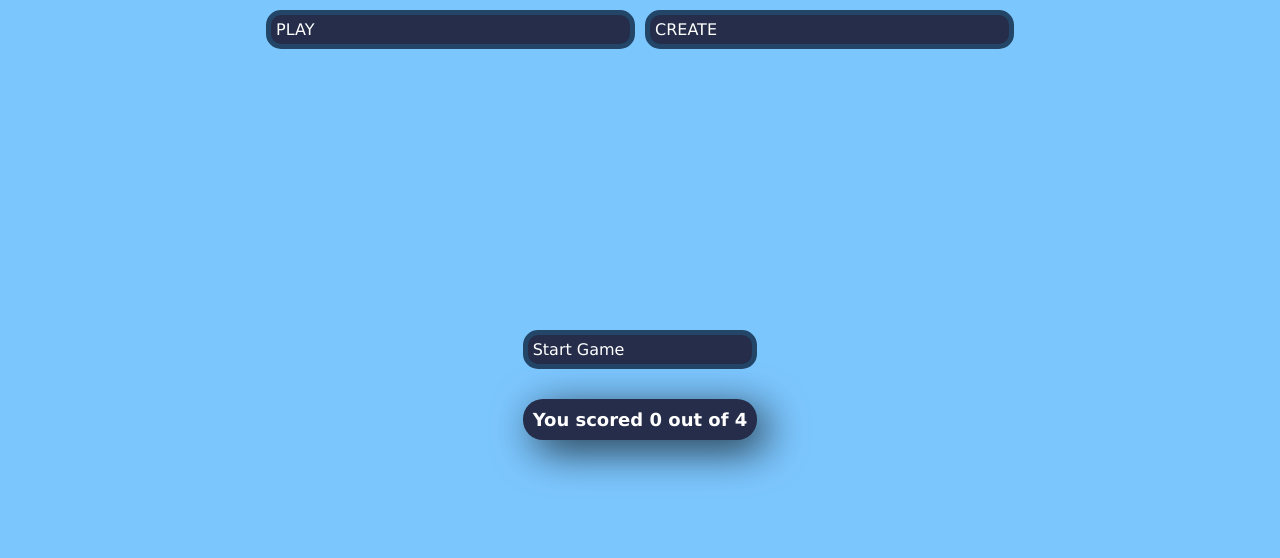
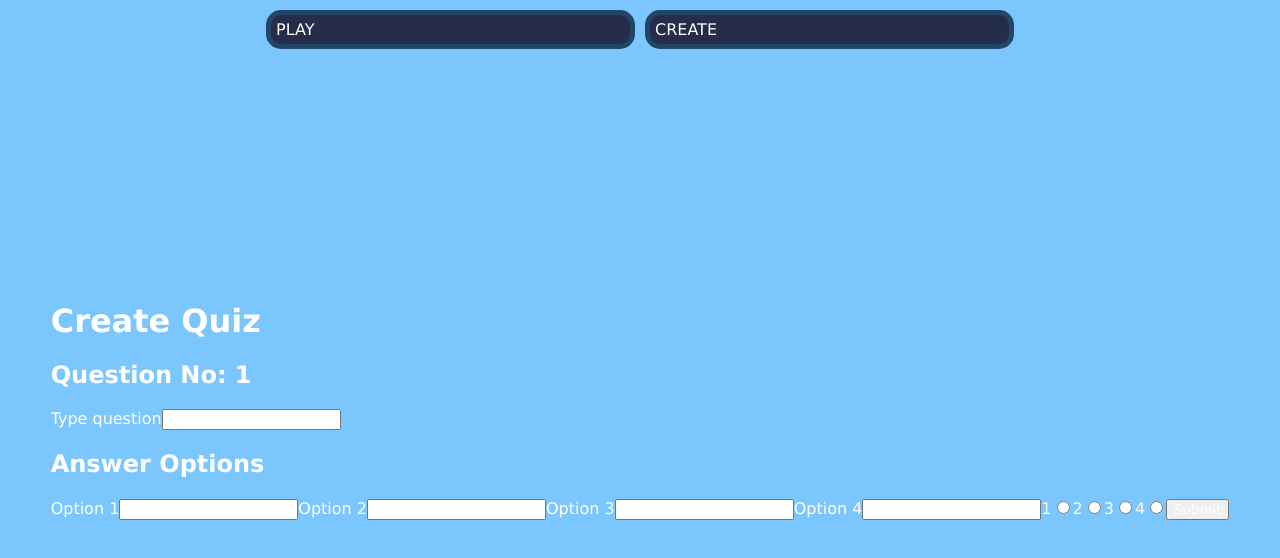
Before and after one commit to chrisblakely01/quiz-app, a React (Create React App) app: page / in a window 1280 px wide. Shown: the top 558 px of the page. Built offline with nearby package versions, Linux system fonts and the light colour scheme.

Commit message:
end of day, CreateQuiz almost working

```diff
--- a/src/App.js
+++ b/src/App.js
@@ -3,51 +3,14 @@ import Question from './components/Question';
 import Score from './components/Score';
 import StartGame from './components/StartGame';
 import Navbar from './components/Navbar';
+import CreateQuiz from './components/CreateQuiz';
 
 export default function App() {
 	const [currentQuestion, setCurrentQuestion] = useState(0);
 	const [score, setScore] = useState(0);
 	const [gameStarted, setGameStarted] = useState(false);
-	const [gameMode, setGameMode] = useState('play');		//	gameMode can be 'play' or 'create'
-
-	const questions = [
-		{
-			questionText: 'What is the capital of France?',
-			answerOptions: [
-				{ answerText: 'C1', isCorrect: false },
-				{ answerText: 'C2', isCorrect: false },
-				{ answerText: 'Paris', isCorrect: true },
-				{ answerText: 'Dublin', isCorrect: false },
-			],
-		},
-		{
-			questionText: 'Who is CEO of Tesla?',
-			answerOptions: [
-				{ answerText: 'Jeff Bezos', isCorrect: false },
-				{ answerText: 'Elon Musk', isCorrect: true },
-				{ answerText: 'Bill Gates', isCorrect: false },
-				{ answerText: 'Tony Stark', isCorrect: false },
-			],
-		},
-		{
-			questionText: 'The iPhone was created by which company?',
-			answerOptions: [
-				{ answerText: 'Apple', isCorrect: true },
-				{ answerText: 'Intel', isCorrect: false },
-				{ answerText: 'Amazon', isCorrect: false },
-				{ answerText: 'Microsoft', isCorrect: false },
-			],
-		},
-		{
-			questionText: 'How many Harry Potter books are there?',
-			answerOptions: [
-				{ answerText: '1', isCorrect: false },
-				{ answerText: '4', isCorrect: false },
-				{ answerText: '6', isCorrect: false },
-				{ answerText: '7', isCorrect: true },
-			],
-		},
-	];
+	const [gameMode, setGameMode] = useState('create');		//	gameMode can be 'play' or 'create'
+	const [questions, setQuestions] = useState([]);
 
 	const handleAnswerOptionClick = (isCorrect) => {
 		if (isCorrect) {
@@ -90,7 +53,10 @@ export default function App() {
 				/>
 				</div>
 			) : (
-				<p>create mode</p>
+				<CreateQuiz
+					questions={questions}
+					setQuestions={setQuestions}
+				/>
 			)}
 		</>
 	);
--- /dev/null
+++ b/src/components/CreateQuiz.js
@@ -0,0 +1,142 @@
+import React from 'react'
+
+export default function CreateQuiz({ questions, setQuestions }){
+  return(
+    <div className='create-quiz'>
+      <h1>Create Quiz</h1>
+      <h2>Question No: {questions.length+1}</h2>
+      <div>
+        <form onSubmit={(event) => setQuestions((prev) => {
+          event.preventDefault();
+          for (let i=0; i<10; i++){
+            console.log(`index ${i}: ${event.target[i].value}, ${event.target[i].checked || ''}`);
+          }
+          const enteredQuestion = event.target[0].value;
+          const enteredAnswer1 = event.target[1].value;
+          const enteredAnswer2 = event.target[2].value;
+          const enteredAnswer3 = event.target[3].value;
+          const enteredAnswer4 = event.target[4].value;
+          const correctAnswer = event.target[5].value;
+
+          console.log(`length: ${event.target.length}`);
+          console.log(`type: ${typeof event.target}`);
+          console.log(`1 ${event.target[5].checked}`);
+          console.log(`2 ${event.target[6].checked}`);
+          console.log(`3 ${event.target[7].checked}`);
+          console.log(`4 ${event.target[8].checked}`);
+          // if (event.target.some(tar => tar.value === '')){
+          //   console.log(`Fill all the fields before submitting`);
+          // }
+
+          console.log(enteredQuestion, enteredAnswer1, enteredAnswer2, enteredAnswer3, enteredAnswer4, correctAnswer)
+
+          return [...prev, {
+            questionText: enteredQuestion,
+            answerOptions: [
+              { answerText: event.target[1].value, isCorrect: event.target[5].checked },
+              { answerText: event.target[2].value, isCorrect: event.target[6].checked },
+              { answerText: event.target[3].value, isCorrect: event.target[7].checked },
+              { answerText: event.target[4].value, isCorrect: event.target[8].checked },
+            ]
+          }]
+        })}>
+          <label for="question">Type question</label>
+          <input
+            type="text"
+            id="question"
+          />
+          <h2>Answer Options</h2>
+          <label for="option1">Option 1</label>
+          <input
+            type="text"
+            id="option1"
+          />
+          <label for="option2">Option 2</label>
+          <input
+            type="text"
+            id="option2"
+          />
+          <label for="option4">Option 3</label>
+          <input
+            type="text"
+            id="option3"
+          />
+          <label for="option4">Option 4</label>
+          <input
+            type="text"
+            id="option4"
+          />
+          <label for="correct-answer">1</label>
+          <input
+            id="correct-answer"
+            name="correct-answer"
+            type="radio"
+            value="1"
+          />
+          <label for="correct-answer">2</label>
+          <input
+            id="correct-answer"
+            name="correct-answer"
+            type="radio"
+            value="2"
+          />
+          <label for="correct-answer">3</label>
+          <input
+            id="correct-answer"
+            name="correct-answer"
+            type="radio"
+            value="3"
+          />
+          <label for="correct-answer">4</label>
+          <input
+            id="correct-answer"
+            name="correct-answer"
+            type="radio"
+            value="4"
+          />
+          <input type="submit" value="Submit"/>
+        </form>
+      </div>
+    </div>
+  )
+}
+
+
+// [
+//   {
+//     questionText: 'What is the capital of France?',
+//     answerOptions: [
+//       { answerText: 'C1', isCorrect: false },
+//       { answerText: 'C2', isCorrect: false },
+//       { answerText: 'Paris', isCorrect: true },
+//       { answerText: 'Dublin', isCorrect: false },
+//     ],
+//   },
+//   {
+//     questionText: 'Who is CEO of Tesla?',
+//     answerOptions: [
+//       { answerText: 'Jeff Bezos', isCorrect: false },
+//       { answerText: 'Elon Musk', isCorrect: true },
+//       { answerText: 'Bill Gates', isCorrect: false },
+//       { answerText: 'Tony Stark', isCorrect: false },
+//     ],
+//   },
+//   {
+//     questionText: 'The iPhone was created by which company?',
+//     answerOptions: [
+//       { answerText: 'Apple', isCorrect: true },
+//       { answerText: 'Intel', isCorrect: false },
+//       { answerText: 'Amazon', isCorrect: false },
+//       { answerText: 'Microsoft', isCorrect: false },
+//     ],
+//   },
+//   {
+//     questionText: 'How many Harry Potter books are there?',
+//     answerOptions: [
+//       { answerText: '1', isCorrect: false },
+//       { answerText: '4', isCorrect: false },
+//       { answerText: '6', isCorrect: false },
+//       { answerText: '7', isCorrect: true },
+//     ],
+//   },
+// ];
```
